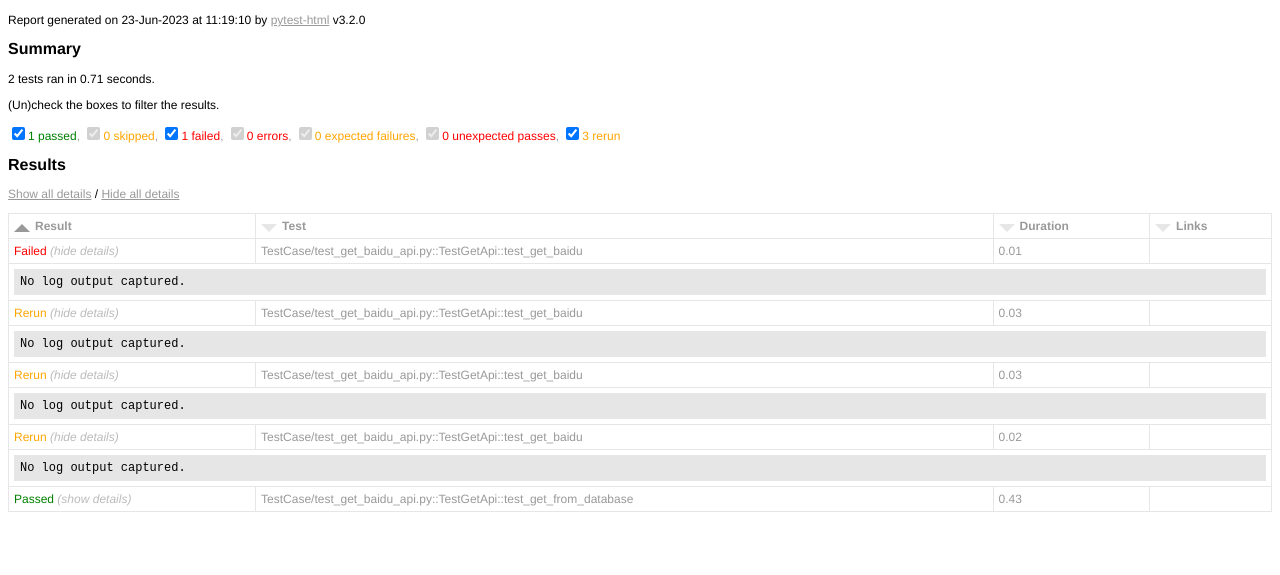
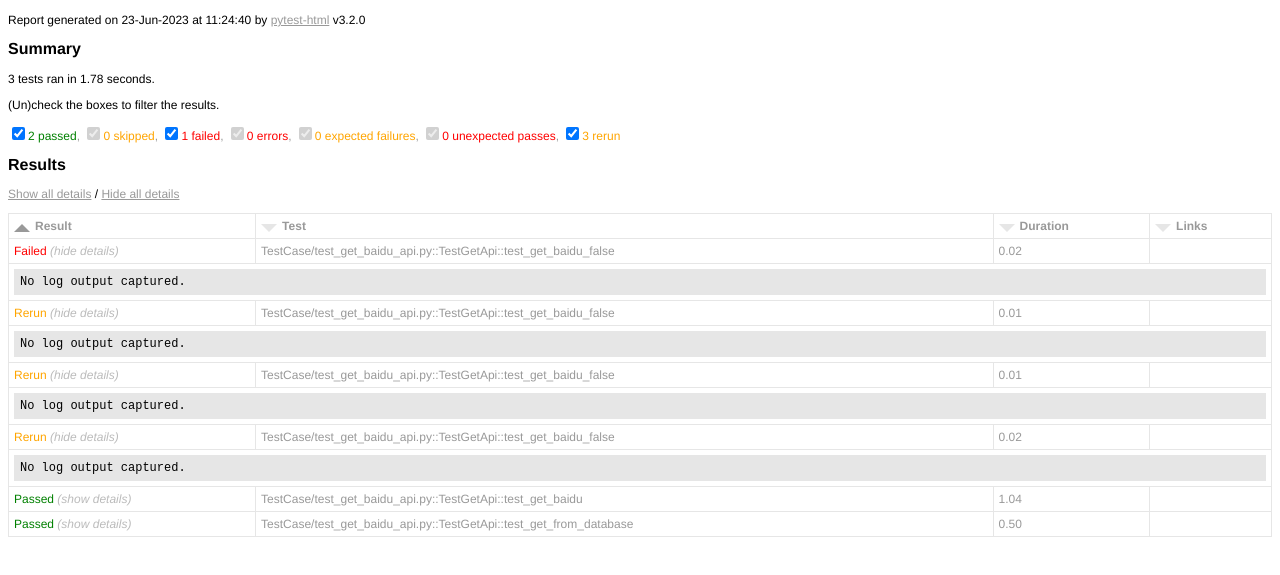
Before and after one commit to spjfan/spj_auto, a plain HTML site: page Simple-html-reports/reports.html in a window 1280 px wide. Shown: the part 47-622 px from the top of the page. Drawn offline with Linux system fonts and the light colour scheme.

Commit message:
增加rerun case

```diff
--- a/Simple-html-reports/reports.html
+++ b/Simple-html-reports/reports.html
@@ -253,10 +253,10 @@ function filterTable(elem) { // eslint-disable-line no-unused-vars
 }
 </script>
     <h1>reports.html</h1>
-    <p>Report generated on 23-Jun-2023 at 11:19:10 by <a href="https://pypi.python.org/pypi/pytest-html">pytest-html</a> v3.2.0</p>
+    <p>Report generated on 23-Jun-2023 at 11:24:40 by <a href="https://pypi.python.org/pypi/pytest-html">pytest-html</a> v3.2.0</p>
     <h2>Summary</h2>
-    <p>2 tests ran in 0.71 seconds. </p>
-    <p class="filter" hidden="true">(Un)check the boxes to filter the results.</p><input checked="true" class="filter" data-test-result="passed" hidden="true" name="filter_checkbox" onChange="filterTable(this)" type="checkbox"/><span class="passed">1 passed</span>, <input checked="true" class="filter" data-test-result="skipped" disabled="true" hidden="true" name="filter_checkbox" onChange="filterTable(this)" type="checkbox"/><span class="skipped">0 skipped</span>, <input checked="true" class="filter" data-test-result="failed" hidden="true" name="filter_checkbox" onChange="filterTable(this)" type="checkbox"/><span class="failed">1 failed</span>, <input checked="true" class="filter" data-test-result="error" disabled="true" hidden="true" name="filter_checkbox" onChange="filterTable(this)" type="checkbox"/><span class="error">0 errors</span>, <input checked="true" class="filter" data-test-result="xfailed" disabled="true" hidden="true" name="filter_checkbox" onChange="filterTable(this)" type="checkbox"/><span class="xfailed">0 expected failures</span>, <input checked="true" class="filter" data-test-result="xpassed" disabled="true" hidden="true" name="filter_checkbox" onChange="filterTable(this)" type="checkbox"/><span class="xpassed">0 unexpected passes</span>, <input checked="true" class="filter" data-test-result="rerun" hidden="true" name="filter_checkbox" onChange="filterTable(this)" type="checkbox"/><span class="rerun">3 rerun</span>
+    <p>3 tests ran in 1.78 seconds. </p>
+    <p class="filter" hidden="true">(Un)check the boxes to filter the results.</p><input checked="true" class="filter" data-test-result="passed" hidden="true" name="filter_checkbox" onChange="filterTable(this)" type="checkbox"/><span class="passed">2 passed</span>, <input checked="true" class="filter" data-test-result="skipped" disabled="true" hidden="true" name="filter_checkbox" onChange="filterTable(this)" type="checkbox"/><span class="skipped">0 skipped</span>, <input checked="true" class="filter" data-test-result="failed" hidden="true" name="filter_checkbox" onChange="filterTable(this)" type="checkbox"/><span class="failed">1 failed</span>, <input checked="true" class="filter" data-test-result="error" disabled="true" hidden="true" name="filter_checkbox" onChange="filterTable(this)" type="checkbox"/><span class="error">0 errors</span>, <input checked="true" class="filter" data-test-result="xfailed" disabled="true" hidden="true" name="filter_checkbox" onChange="filterTable(this)" type="checkbox"/><span class="xfailed">0 expected failures</span>, <input checked="true" class="filter" data-test-result="xpassed" disabled="true" hidden="true" name="filter_checkbox" onChange="filterTable(this)" type="checkbox"/><span class="xpassed">0 unexpected passes</span>, <input checked="true" class="filter" data-test-result="rerun" hidden="true" name="filter_checkbox" onChange="filterTable(this)" type="checkbox"/><span class="rerun">3 rerun</span>
     <h2>Results</h2>
     <table id="results-table">
       <thead id="results-table-head">
@@ -270,7 +270,16 @@ function filterTable(elem) { // eslint-disable-line no-unused-vars
       <tbody class="failed results-table-row">
         <tr>
           <td class="col-result">Failed</td>
-          <td class="col-name">TestCase/test_get_baidu_api.py::TestGetApi::test_get_baidu</td>
+          <td class="col-name">TestCase/test_get_baidu_api.py::TestGetApi::test_get_baidu_false</td>
+          <td class="col-duration">0.02</td>
+          <td class="col-links"></td></tr>
+        <tr>
+          <td class="extra" colspan="4">
+            <div class="empty log">No log output captured.</div></td></tr></tbody>
+      <tbody class="rerun results-table-row">
+        <tr>
+          <td class="col-result">Rerun</td>
+          <td class="col-name">TestCase/test_get_baidu_api.py::TestGetApi::test_get_baidu_false</td>
           <td class="col-duration">0.01</td>
           <td class="col-links"></td></tr>
         <tr>
@@ -279,8 +288,8 @@ function filterTable(elem) { // eslint-disable-line no-unused-vars
       <tbody class="rerun results-table-row">
         <tr>
           <td class="col-result">Rerun</td>
-          <td class="col-name">TestCase/test_get_baidu_api.py::TestGetApi::test_get_baidu</td>
-          <td class="col-duration">0.03</td>
+          <td class="col-name">TestCase/test_get_baidu_api.py::TestGetApi::test_get_baidu_false</td>
+          <td class="col-duration">0.01</td>
           <td class="col-links"></td></tr>
         <tr>
           <td class="extra" colspan="4">
@@ -288,16 +297,7 @@ function filterTable(elem) { // eslint-disable-line no-unused-vars
       <tbody class="rerun results-table-row">
         <tr>
           <td class="col-result">Rerun</td>
-          <td class="col-name">TestCase/test_get_baidu_api.py::TestGetApi::test_get_baidu</td>
-          <td class="col-duration">0.03</td>
-          <td class="col-links"></td></tr>
-        <tr>
-          <td class="extra" colspan="4">
-            <div class="empty log">No log output captured.</div></td></tr></tbody>
-      <tbody class="rerun results-table-row">
-        <tr>
-          <td class="col-result">Rerun</td>
-          <td class="col-name">TestCase/test_get_baidu_api.py::TestGetApi::test_get_baidu</td>
+          <td class="col-name">TestCase/test_get_baidu_api.py::TestGetApi::test_get_baidu_false</td>
           <td class="col-duration">0.02</td>
           <td class="col-links"></td></tr>
         <tr>
@@ -306,8 +306,17 @@ function filterTable(elem) { // eslint-disable-line no-unused-vars
       <tbody class="passed results-table-row">
         <tr>
           <td class="col-result">Passed</td>
+          <td class="col-name">TestCase/test_get_baidu_api.py::TestGetApi::test_get_baidu</td>
+          <td class="col-duration">1.04</td>
+          <td class="col-links"></td></tr>
+        <tr>
+          <td class="extra" colspan="4">
+            <div class="empty log">No log output captured.</div></td></tr></tbody>
+      <tbody class="passed results-table-row">
+        <tr>
+          <td class="col-result">Passed</td>
           <td class="col-name">TestCase/test_get_baidu_api.py::TestGetApi::test_get_from_database</td>
-          <td class="col-duration">0.43</td>
+          <td class="col-duration">0.50</td>
           <td class="col-links"></td></tr>
         <tr>
           <td class="extra" colspan="4">
```
Also changed, not shown: 1 other file.
